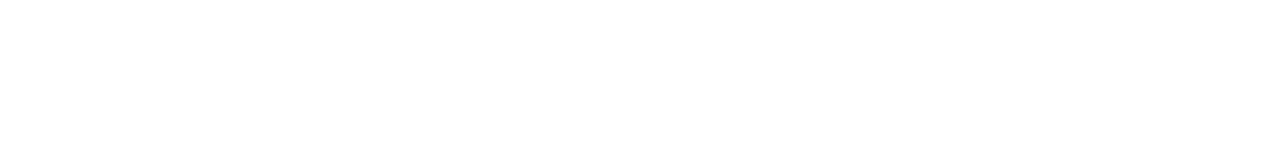
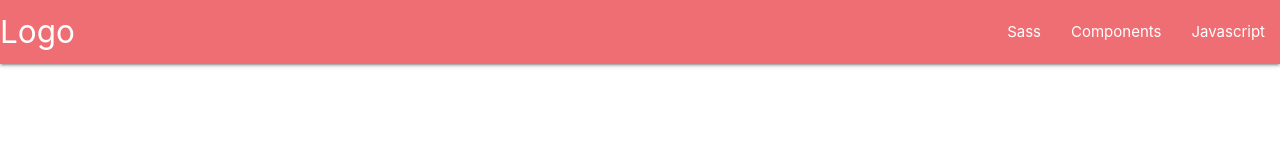
Before and after one commit to FranCali/FranCali.github.io, a plain HTML site: page index.html in a window 1280 px wide. Drawn offline with nearby package versions, Linux system fonts and the light colour scheme.

Commit message:
added navbar

```diff
--- a/index.html
+++ b/index.html
@@ -8,7 +8,16 @@
     <meta name="viewport" content="width=device-width, initial-scale=1.0"/>
 </head>
 <body>
-
+    <nav>
+        <div class="nav-wrapper">
+            <a href="#" class="brand-logo">Logo</a>
+            <ul id="nav-mobile" class="right hide-on-med-and-down">
+                <li><a href="sass.html">Sass</a></li>
+                <li><a href="badges.html">Components</a></li>
+                <li><a href="collapsible.html">Javascript</a></li>
+            </ul>
+        </div>
+    </nav>
 
 
 
```
